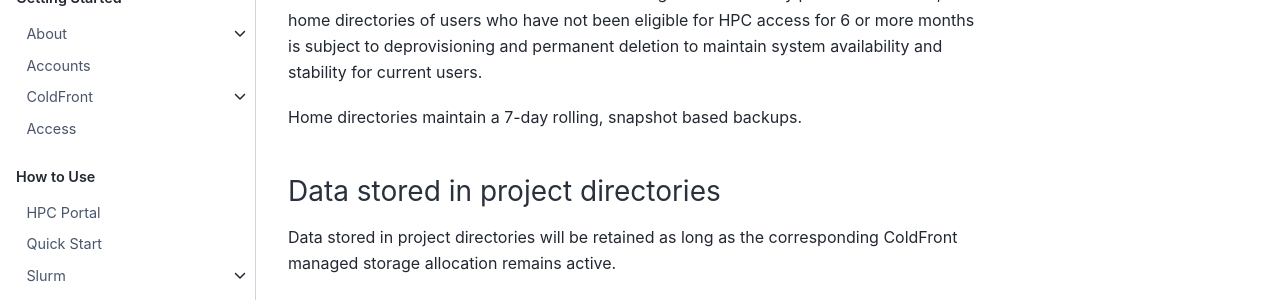
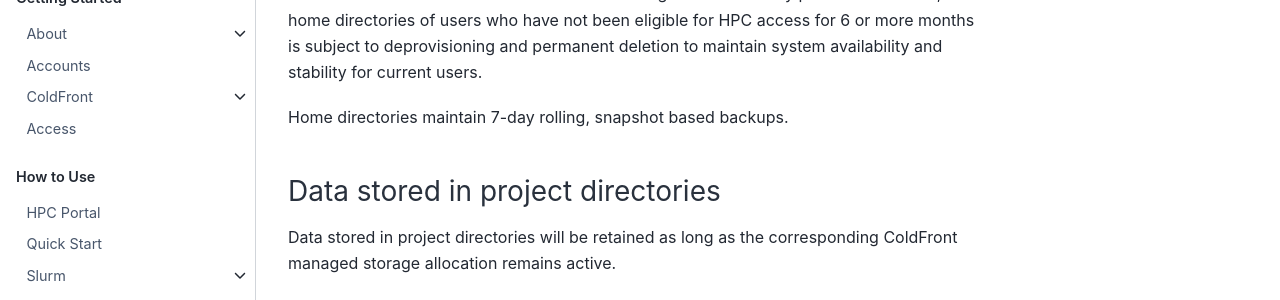
Before and after one commit to SouthernMethodistUniversity/hpc_docs, a Jupyter Book: the page built from docs/policies/offboarding.md, in a window 1280 px wide and 900 px high, scrolled down 3441 px. Shown: the part 358-658 px from the top of the window. Built offline with Jupyter Book 1.0.4 settings and Sphinx 7.4.7 and the Sphinx Book theme 1.1.4, drawn with Linux system fonts in a browser that asks for light colours.

Commit message:
fix grammar

```diff
--- a/docs/policies/offboarding.md
+++ b/docs/policies/offboarding.md
@@ -150,7 +150,7 @@ eligible for HPC access for 6 or more months is subject to deprovisioning
 and permanent deletion to maintain system availability and stability
 for current users.
 
-Home directories maintain a 7-day rolling, snapshot based backups.
+Home directories maintain 7-day rolling, snapshot based backups.
 
 ### Data stored in project directories
 
```
